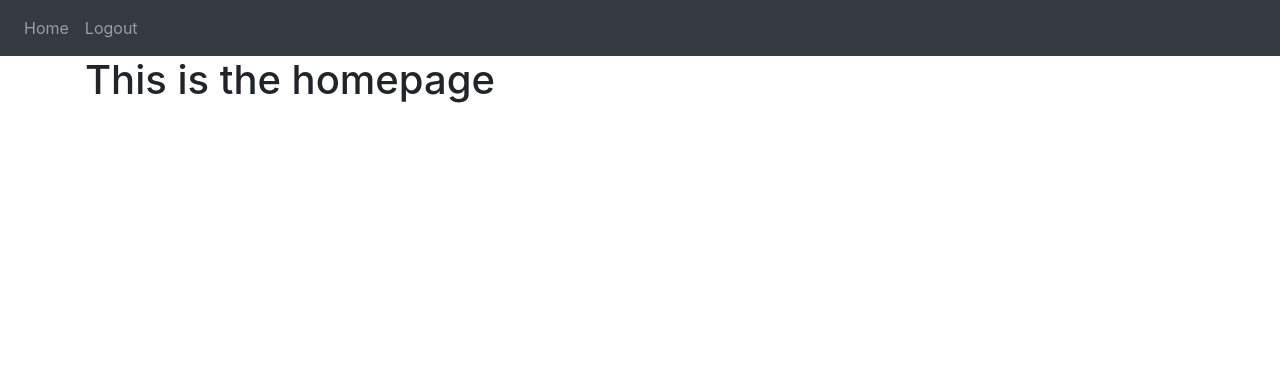
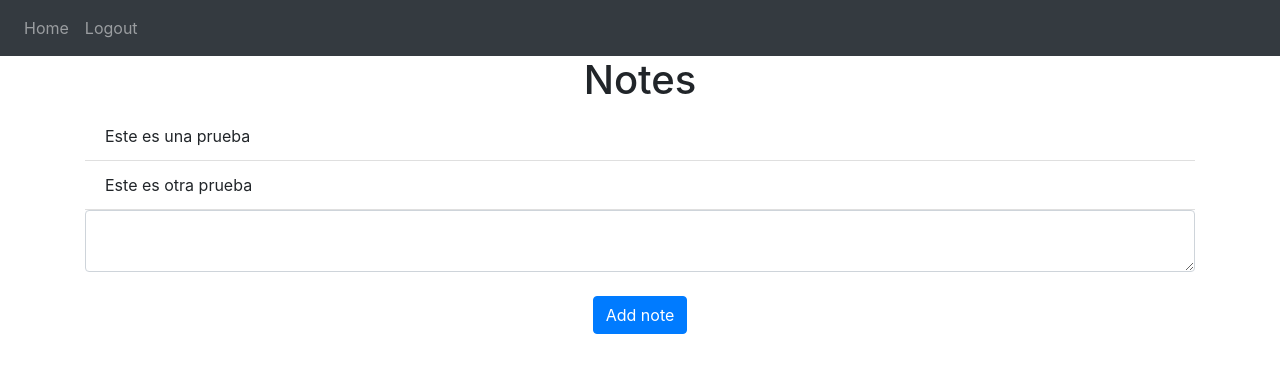
Before and after one commit to stantejada/ToDo-List, a Flask app: page / in a window 1280 px wide. Shown: the top 373 px of the page. Run offline with Flask 3, Linux system fonts and the light colour scheme; a user stored in the database is signed in.

Commit message:
Modify views.py and home.html

```diff
--- a/website/templates/home.html
+++ b/website/templates/home.html
@@ -1,5 +1,19 @@
 {% extends 'base.html' %} {%  block  title %} Home {% endblock%}
 
 {% block content %}
-    <h1>This is the homepage</h1>
+    <h1 align="center">Notes</h1>
+    <ul class="list-group list-group-flush" id="notes">
+
+        {% for note in user.notes %}
+        <li class="list-group-item">{{ note.data }}</li>
+        {%endfor%}
+    </ul>
+    <form method="POST">
+        <textarea name="note" id="note" class="form-control"></textarea>
+        <br>
+        <div align = 'center'>
+            <button type="submit" class="btn btn-primary">Add note</button>
+        </div>
+
+    </form>
 {% endblock %}
--- a/website/views.py
+++ b/website/views.py
@@ -1,10 +1,21 @@
-from flask import Blueprint, render_template
+from flask import Blueprint, render_template, request, flash
 from flask_login import login_required, current_user
+from .models import Note
+from . import db
 
 views = Blueprint("views", __name__)
 
 
-@views.route('/')
+@views.route('/', methods=['GET', 'POST'])
 @login_required
 def home():
+    if request.method == 'POST':
+        note = request.form.get('note')
+        if len(note) < 1:
+            flash('Note is too short!', category='error')
+        else:
+            new_note = Note(data = note, user_id = current_user.id)
+            db.session.add(new_note)
+            db.session.commit()
+            flash('Note was added!', category = 'success')
     return render_template("home.html", user=current_user)
```
Also changed, not shown: instance/database.db.
